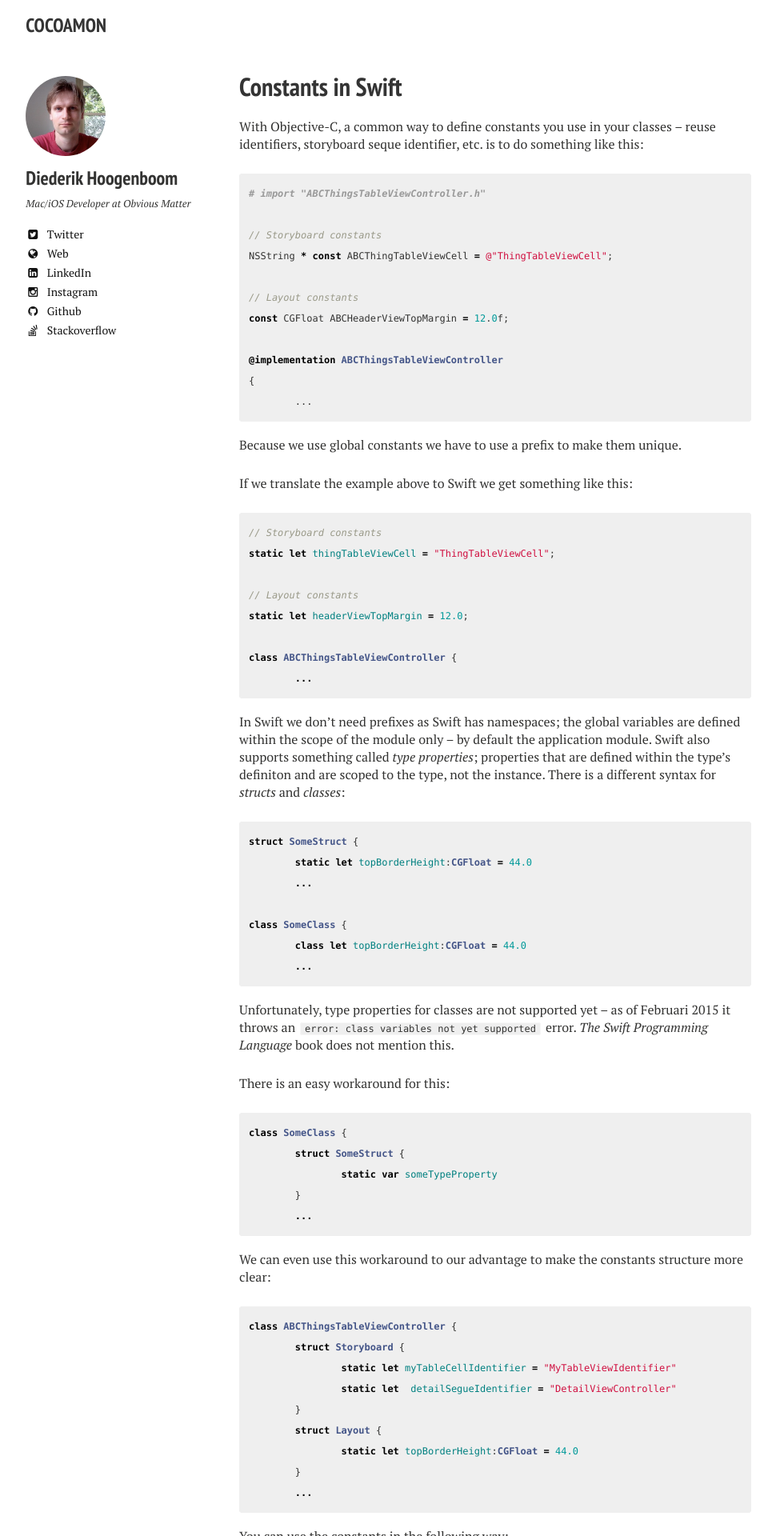
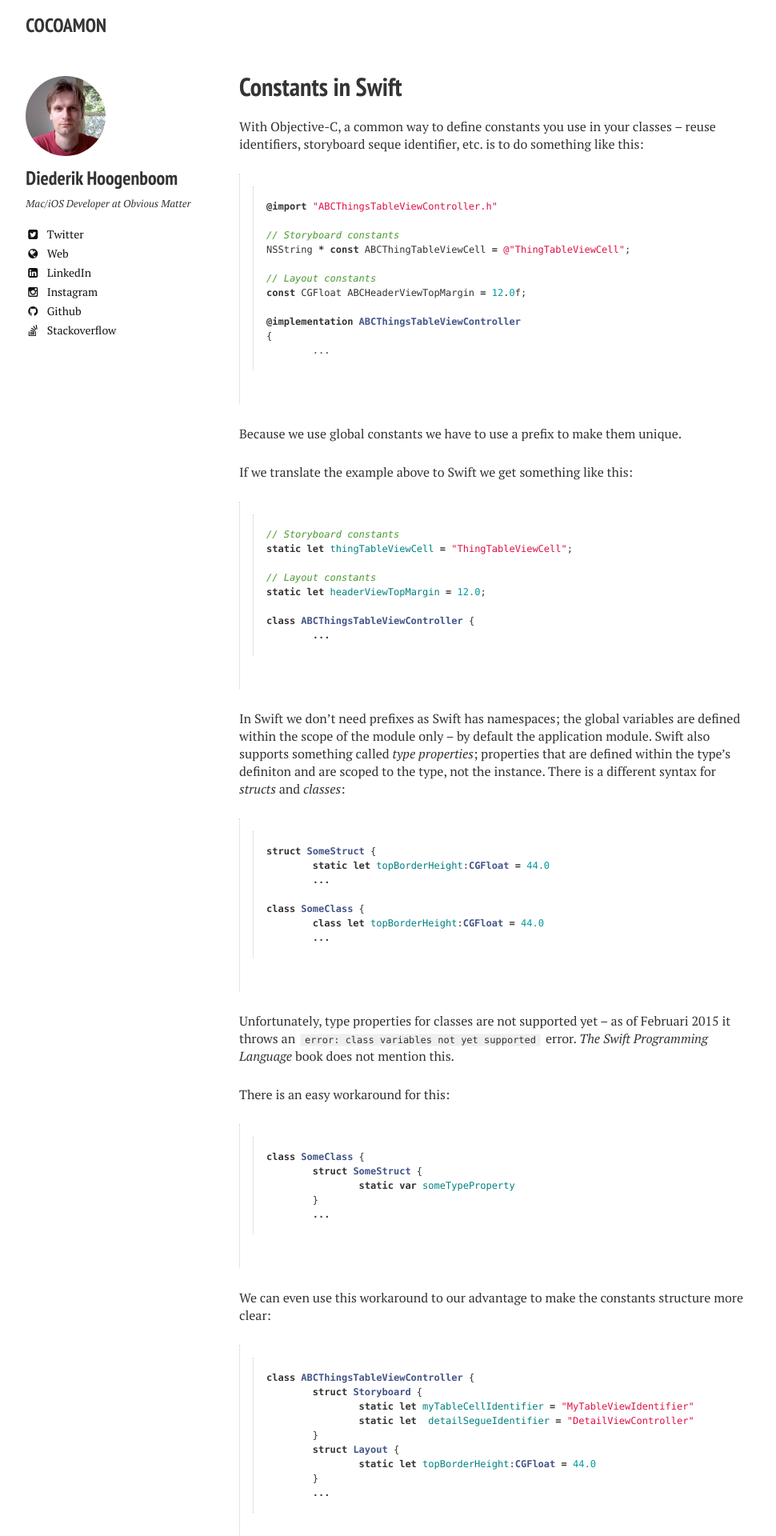
Before and after one commit to diederikh/Cocoamon-blog, a Jekyll site: the page built from _posts/2015-02-03-constants-in-swift.markdown, in a window 1280 px wide. Shown: the top 1920 px of the page at 80% size, without its empty margins (21-991 px from the left). Built offline with Jekyll 4.4.1, drawn with Linux system fonts in a browser that asks for light colours; nearby versions of some CDN libraries; Markdown is read by kramdown in place of the engine named in the settings; some of the changed text lies outside the part shown.

Commit message:
Added syntax highlighting

````diff
--- a/_config.yml
+++ b/_config.yml
@@ -8,7 +8,7 @@ url:
 # Jekyll configuration
 
 permalink:   /:categories/:title/
-markdown:    kramdown
+markdown:    redcarpet
 highlighter: pygments
 sass:
   sass_dir: _sass
@@ -21,10 +21,13 @@ kramdown:
   footnote_nr: 1
   entity_output: as_char
   toc_levels: 1..6
-  use_coderay: false
+  use_coderay: true
+  input: GFM
+
 #  smart_quotes:   lsquo,rsquo,ldquo,rdquo
 
-
+redcarpet:
+  extensions: ["no_intra_emphasis", "fenced_code_blocks", "autolink", "tables", "with_toc_data"]
 
 # Site owner
 owner:
--- a/_includes/_scripts.html
+++ b/_includes/_scripts.html
@@ -1,6 +1,7 @@
 <script src="//ajax.googleapis.com/ajax/libs/jquery/1.9.1/jquery.min.js"></script>
 <script>window.jQuery || document.write('<script src="{{ site.url }}/assets/js/vendor/jquery-1.9.1.min.js"><\/script>')</script>
 <script src="{{ site.url }}/assets/js/scripts.min.js"></script>
+
 {% if site.owner.google.analytics %}
 <!-- Asynchronous Google Analytics snippet -->
 <script>
--- a/_posts/2015-02-03-constants-in-swift.markdown
+++ b/_posts/2015-02-03-constants-in-swift.markdown
@@ -9,8 +9,8 @@ tags: swift
 
 With Objective-C, a common way to define constants you use in your classes -- reuse identifiers, storyboard seque identifier, etc. is to do something like this:
 
-~~~ objc
-# import "ABCThingsTableViewController.h"
+``` objc
+@import "ABCThingsTableViewController.h"
 
 // Storyboard constants
 NSString * const ABCThingTableViewCell = @"ThingTableViewCell";
@@ -21,13 +21,13 @@ const CGFloat ABCHeaderViewTopMargin = 12.0f;
 @implementation ABCThingsTableViewController
 {
 	...
-~~~
+```
 
 Because we use global constants we have to use a prefix to make them unique.
 
 If we translate the example above to Swift we get something like this:
 
-~~~ swift
+``` swift
 // Storyboard constants
 static let thingTableViewCell = "ThingTableViewCell";
 
@@ -36,12 +36,12 @@ static let headerViewTopMargin = 12.0;
 
 class ABCThingsTableViewController {
 	...
-~~~
+```
 
 In Swift we don't need prefixes as Swift has namespaces; the global variables are defined within the scope of the module only -- by default the application module.
 Swift also supports something called _type properties_; properties that are defined within the type's definiton and are scoped to the type, not the instance. There is a different syntax for _structs_ and _classes_:
 
-~~~ swift
+``` swift
 struct SomeStruct {
 	static let topBorderHeight:CGFloat = 44.0
 	...
@@ -49,23 +49,23 @@ struct SomeStruct {
 class SomeClass {
 	class let topBorderHeight:CGFloat = 44.0
 	...
-~~~
+```
 
 Unfortunately, type properties for classes are not supported yet -- as of Februari 2015 it throws an `error: class variables not yet supported` error.  _The Swift Programming Language_ book does not mention this.
 
 There is an easy workaround for this:
 
-~~~ swift
+``` swift
 class SomeClass {
 	struct SomeStruct {
 		static var someTypeProperty
 	}
 	...
-~~~
+```
 
  We can even use this workaround to our advantage to make the constants structure more clear:
 
-~~~ swift
+``` swift
 class ABCThingsTableViewController {
 	struct Storyboard {
 		static let myTableCellIdentifier = "MyTableViewIdentifier"
@@ -75,20 +75,20 @@ class ABCThingsTableViewController {
 		static let topBorderHeight:CGFloat = 44.0
 	}
 	...
-~~~
+```
 
  You can use the constants in the following way:
 
-~~~ swift
+``` swift
 func collectionView(collectionView: UICollectionView, cellForItemAtIndexPath indexPath: NSIndexPath) -> UICollectionViewCell {
 	var cell = collectionView.dequeueReusableCellWithReuseIdentifier(Storyboard.myTableCellIdentifier, forIndexPath: indexPath)
 	...
-~~~
+```
 
 
-~~~ swift
+``` swift
 // Access from another class
 let offset = ABCThingsTableViewController.Layout.topBorderHeight
-~~~
+```
 
 All this results in a nice self-documenting way to define constants without worying about namespace issues.
--- /dev/null
+++ b/_sass/style.scss
@@ -0,0 +1,147 @@
+.highlight {
+  background: #ffffff;
+  border-left: .0625rem dotted #ccc;
+  padding: 1rem;
+  margin: 0 0 $indent-var;
+
+  .c {
+    color: #49992f;
+    font-style: italic;
+  }
+  .err {
+    color: #a61717;
+    background-color: #e3d2d2;
+  }
+  .k, .o {
+    font-weight: bold;
+  }
+  .cm {
+    color: #49992f;
+    font-style: italic;
+  }
+  .cp {
+    color: #49992f;
+    font-weight: bold;
+  }
+  .c1 {
+    color: #49992f;
+    font-style: italic;
+  }
+  .cs {
+    color: #999999;
+    font-weight: bold;
+    font-style: italic;
+  }
+  .gd {
+    color: #000000;
+    background-color: #ffdddd;
+    .x {
+      color: #000000;
+      background-color: #ffaaaa;
+    }
+  }
+  .ge {
+    font-style: italic;
+  }
+  .gr {
+    color: #aa0000;
+  }
+  .gh {
+    color: #999999;
+  }
+  .gi {
+    color: #000000;
+    background-color: #ddffdd;
+    .x {
+      color: #000000;
+      background-color: #aaffaa;
+    }
+  }
+  .go {
+    color: #888888;
+  }
+  .gp {
+    color: #555555;
+  }
+  .gs {
+    font-weight: bold;
+  }
+  .gu {
+    color: #aaaaaa;
+  }
+  .gt {
+    color: #aa0000;
+  }
+  .kc, .kd, .kp, .kr {
+    font-weight: bold;
+  }
+  .kt {
+    color: #445588;
+    font-weight: bold;
+  }
+  .m {
+    color: #009999;
+  }
+  .s {
+    color: #d14;
+  }
+  .na {
+    color: #008080;
+  }
+  .nb {
+    color: #0086B3;
+  }
+  .nc {
+    color: #445588;
+    font-weight: bold;
+  }
+  .no {
+    color: #008080;
+  }
+  .ni {
+    color: #800080;
+  }
+  .ne, .nf {
+    color: #990000;
+    font-weight: bold;
+  }
+  .nn {
+    color: #555555;
+  }
+  .nt {
+    color: #000080;
+  }
+  .nv {
+    color: #008080;
+  }
+  .ow {
+    font-weight: bold;
+  }
+  .w {
+    color: #bbbbbb;
+  }
+  .mf, .mh, .mi, .mo {
+    color: #009999;
+  }
+  .sb, .sc, .sd, .s2, .se, .sh, .si, .sx {
+    color: #d14;
+  }
+  .sr {
+    color: #009926;
+  }
+  .s1 {
+    color: #d14;
+  }
+  .ss {
+    color: #990073;
+  }
+  .bp {
+    color: #999999;
+  }
+  .vc, .vg, .vi {
+    color: #008080;
+  }
+  .il {
+    color: #009999;
+  }
+}
--- a/assets/css/main.scss
+++ b/assets/css/main.scss
@@ -18,7 +18,7 @@ sitemap: true
 @import "normalize";
 @import "site";
 @import "typography";
-@import "pygments";
+@import "style";
 @import "coderay";
 @import "elements";
 @import "forms";
````
Also changed, not shown: 8 other files.
